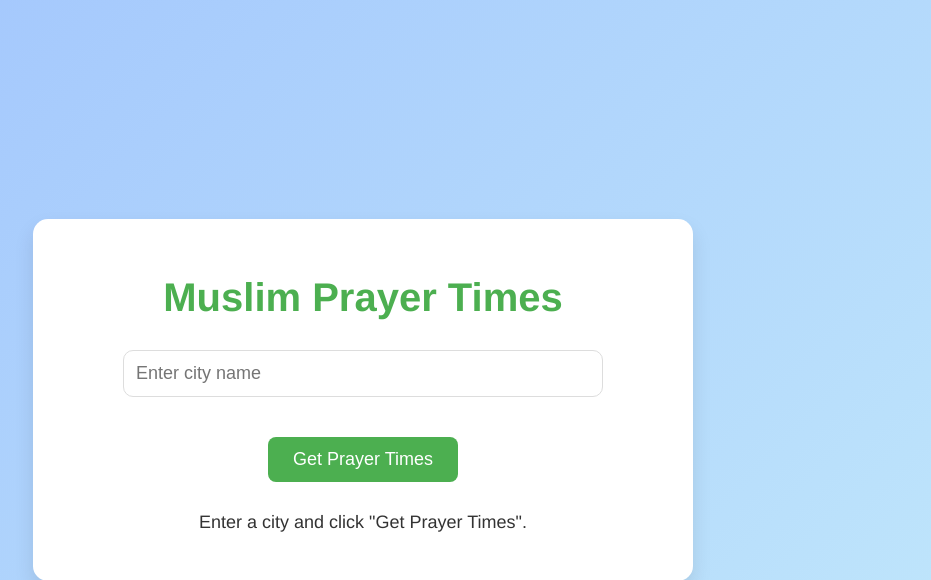
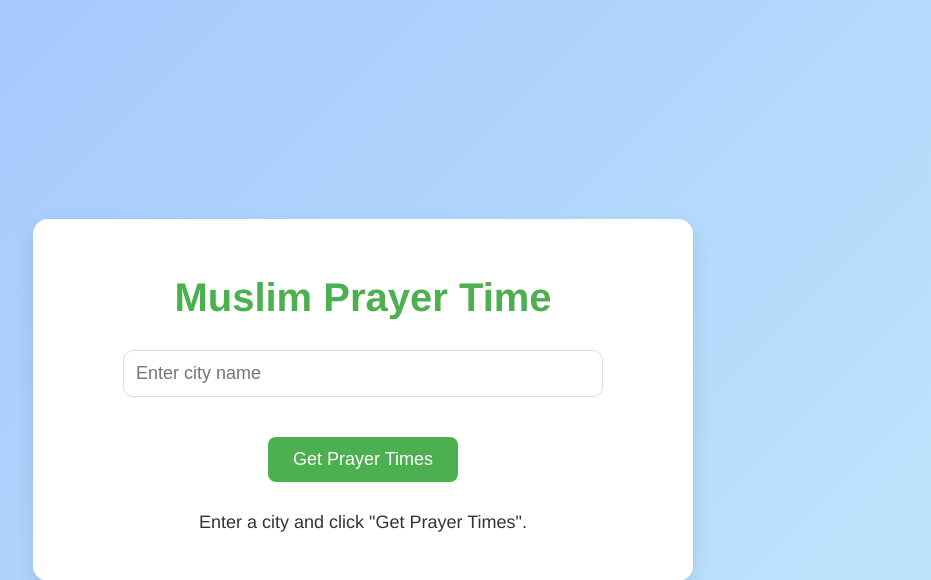
Before and after one commit to munirna02/selat_time_by_city_munir_py, a Flask app: page / in a window 1280 px wide. Shown: the top 580 px of the page, without its empty margins (277-1208 px from the left). Run offline with Flask 3, Linux system fonts and the light colour scheme.

Commit message:
Added favicons and update index

```diff
--- a/templates/index.html
+++ b/templates/index.html
@@ -4,14 +4,20 @@
 <head>
     <meta charset="UTF-8">
     <meta name="viewport" content="width=device-width, initial-scale=1.0">
-    <title>Muslim Prayer Times</title>
+    <title>Muslim Prayer Time</title>
+    <!-- Favicon links for different devices -->
+    <link rel="icon" href="/static/icons/icon-192x192.png" sizes="192x192" type="image/png">
+    <link rel="icon" href="/static/icons/icon-512x512.png" sizes="512x512" type="image/png">
+    <!-- Optional: Apple touch icon (for iOS devices) -->
+    <link rel="apple-touch-icon" href="/static/icons/icon-512x512.png">
+    <!-- Other meta tags and stylesheets -->
     <link rel="stylesheet" href="static/styles.css">
     <link rel="manifest" href="{{ url_for('static', filename='manifest.json') }}">
 </head>
 
 <body>
     <div class="container">
-        <h1>Muslim Prayer Times</h1>
+        <h1>Muslim Prayer Time</h1>
 
         <!-- City Input Form -->
         <input type="text" id="city" placeholder="Enter city name" />
```
